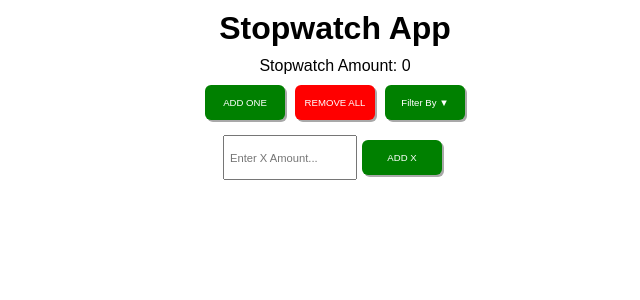
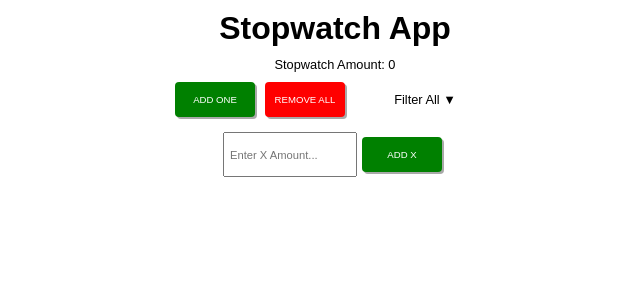
Before and after one commit to RJDNet/StopWatch, a React (Create React App) app: page / in a window 1280 px wide. Shown: the top 300 px of the page, without its empty margins (305-945 px from the left). Built offline with nearby package versions, Linux system fonts and the light colour scheme.

Commit message:
Filter Updates

```diff
--- a/src/StopWatch/Components/StopWatch.tsx
+++ b/src/StopWatch/Components/StopWatch.tsx
@@ -40,7 +40,7 @@ export const StopWatch: React.FC<IComponentProps> = (props): JSX.Element => {
       if(stopWatch && stopWatch.running) {
         dispatch(actionCreators.tickWatch(id));
       }
-      }, 1000);
+    }, 1000);
     return () => {
       clearInterval(timer1);
     }
@@ -81,7 +81,7 @@ export const StopWatch: React.FC<IComponentProps> = (props): JSX.Element => {
           [`${DEFAULT_CLASSNAME}--visible`]: running,
           [`${DEFAULT_CLASSNAME}--notvisible`]: !running
         });
-      case 'NotRunning':
+      case 'Not Running':
         return classNames(DEFAULT_CLASSNAME, {
           [`${DEFAULT_CLASSNAME}--visible`]: !running,
           [`${DEFAULT_CLASSNAME}--notvisible`]: running
--- a/src/StopWatchContainer/Components/StopWatchContainer.tsx
+++ b/src/StopWatchContainer/Components/StopWatchContainer.tsx
@@ -24,7 +24,7 @@ export const StopWatchContainer: React.FC<IComponentProps> = (props): JSX.Elemen
 	} = props;
 
 	const [amount, setAmount] = React.useState('');
-	const [visible, setVisible] = React.useState('');
+	const [visible, setVisible] = React.useState('All');
 
 	// Defaults
 	const DEFAULT_CLASSNAME: string = 'stopwatches-container';
@@ -87,11 +87,11 @@ export const StopWatchContainer: React.FC<IComponentProps> = (props): JSX.Elemen
 					<button className={ADD_BUTTON_CLASSNAME} onClick={addStopWatch}>ADD ONE</button>
 					<button className={REMOVE_BUTTON_CLASSNAME} onClick={removeAllStopWatches}>REMOVE ALL</button>
 					<div className={DROPDOWN_CONTAINER_CLASSNAME}>
-						<button className={DROPDOWN_BUTTON_CLASSNAME}>Filter By ▼</button>
+						<button className={DROPDOWN_BUTTON_CLASSNAME}>{`Filter ${visible} ▼`}</button>
 						<div className={DROPDOWN_CONTENT_CLASSNAME}>
 							<span onClick={() => filterStopWatches('All')}>All</span>
-							<span onClick={() => filterStopWatches('Running')}>Running</span>
-							<span onClick={() => filterStopWatches('NotRunning')}>Not Running</span>
+							<span onClick={() => filterStopWatches('Running')}>Only Running</span>
+							<span onClick={() => filterStopWatches('Not Running')}>Only Not Running</span>
 						</div>
 					</div>
 				</div>
--- a/src/Styles/_StopWatchContainer.scss
+++ b/src/Styles/_StopWatchContainer.scss
@@ -4,7 +4,7 @@
     margin: $small-margin / 2;
     padding: $small-padding / 2;
     border: 2px solid transparent;
-    border-radius: 6px;
+    border-radius: 4px;
     box-shadow: 2px 2px var(--stopwatch-button-boxshadow-brush);
     color: var(--stopwatch-container-removeall-button-text-brush);
     font-size: $small-font-size;
@@ -31,6 +31,7 @@
         & > .stopwatches-container__amount {
             margin: 0px;
             padding: 0px;
+            font-size: 0.8em;
             text-align: center;
         }
 
@@ -65,8 +66,9 @@
             }
 
             & > .stopwatches-container__button-container__dropdown-container {
-                position: relative;
-                display: inline-block;
+                margin: $small-margin / 2;
+                box-sizing: border-box;
+                cursor: pointer;
 
                 &:hover .stopwatches-container__button-container__dropdown-container__dropdown-content {
                     display: block;
@@ -75,6 +77,12 @@
 
                 & > .stopwatches-container__button-container__dropdown-container__dropdown-button {
                     @extend %containerButton;
+                    width: 140px;
+                    margin: 0px;
+                    box-shadow: 0px 0px 0px 0px;
+                    border: 2px solid transparent;
+                    color: black;
+                    font-size: 0.8em;
                     background-color: var(--stopwatch-container-dropdown-button-brush);
                 }
 
@@ -87,10 +95,11 @@
                     z-index: 1;
 
                     & > span {
+                        display: block;
+                        padding: 10px 10px;
+                        font-size: 12px;
+                        text-decoration: none;
                         color: black;
-                        padding: 12px 16px;
-                        text-decoration: none;
-                        display: block;
                         cursor: pointer;
 
                         &:hover {
--- a/src/Styles/_brushes.scss
+++ b/src/Styles/_brushes.scss
@@ -1,7 +1,7 @@
 :root {
     // Stopwatch Container
     --stopwatch-container-add-button-brush: green;
-    --stopwatch-container-dropdown-button-brush: green;
+    --stopwatch-container-dropdown-button-brush: none;
     --stopwatch-container-removeall-button-brush: red;
     --stopwatch-container-removeall-button-text-brush: white;
 
@@ -10,7 +10,7 @@
     --stopwatch-brush: white;
     --stopwatch-border-brush: gray;
 
-    // stopwatch buttons
+    // Stopwatch Buttons
     --stopwatch-button-boxshadow-brush: darkgray;
     --stopwatch-button-text-brush: white;
     --stopwatch-button-hover-brush: gray;
--- a/src/index.css
+++ b/src/index.css
@@ -1,6 +1,6 @@
 :root {
   --stopwatch-container-add-button-brush: green;
-  --stopwatch-container-dropdown-button-brush: green;
+  --stopwatch-container-dropdown-button-brush: none;
   --stopwatch-container-removeall-button-brush: red;
   --stopwatch-container-removeall-button-text-brush: white;
   --stopwatch-strip-brush: darkgray;
@@ -26,7 +26,7 @@ body {
   margin: 5px;
   padding: 5px;
   border: 2px solid transparent;
-  border-radius: 6px;
+  border-radius: 4px;
   -webkit-box-shadow: 2px 2px var(--stopwatch-button-boxshadow-brush);
           box-shadow: 2px 2px var(--stopwatch-button-boxshadow-brush);
   color: var(--stopwatch-container-removeall-button-text-brush);
@@ -56,6 +56,7 @@ body {
 .stopwatches-container > .stopwatches-container__controls-container > .stopwatches-container__amount {
   margin: 0px;
   padding: 0px;
+  font-size: 0.8em;
   text-align: center;
 }
 
@@ -93,8 +94,10 @@ body {
 }
 
 .stopwatches-container > .stopwatches-container__controls-container > .stopwatches-container__button-container > .stopwatches-container__button-container__dropdown-container {
-  position: relative;
-  display: inline-block;
+  margin: 5px;
+  -webkit-box-sizing: border-box;
+          box-sizing: border-box;
+  cursor: pointer;
 }
 
 .stopwatches-container > .stopwatches-container__controls-container > .stopwatches-container__button-container > .stopwatches-container__button-container__dropdown-container:hover .stopwatches-container__button-container__dropdown-container__dropdown-content {
@@ -103,6 +106,13 @@ body {
 }
 
 .stopwatches-container > .stopwatches-container__controls-container > .stopwatches-container__button-container > .stopwatches-container__button-container__dropdown-container > .stopwatches-container__button-container__dropdown-container__dropdown-button {
+  width: 140px;
+  margin: 0px;
+  -webkit-box-shadow: 0px 0px 0px 0px;
+          box-shadow: 0px 0px 0px 0px;
+  border: 2px solid transparent;
+  color: black;
+  font-size: 0.8em;
   background-color: var(--stopwatch-container-dropdown-button-brush);
 }
 
@@ -117,10 +127,11 @@ body {
 }
 
 .stopwatches-container > .stopwatches-container__controls-container > .stopwatches-container__button-container > .stopwatches-container__button-container__dropdown-container > .stopwatches-container__button-container__dropdown-container__dropdown-content > span {
+  display: block;
+  padding: 10px 10px;
+  font-size: 12px;
+  text-decoration: none;
   color: black;
-  padding: 12px 16px;
-  text-decoration: none;
-  display: block;
   cursor: pointer;
 }
 
```
Also changed, not shown: 1 other file (tests, documents, lock files or other folders).
